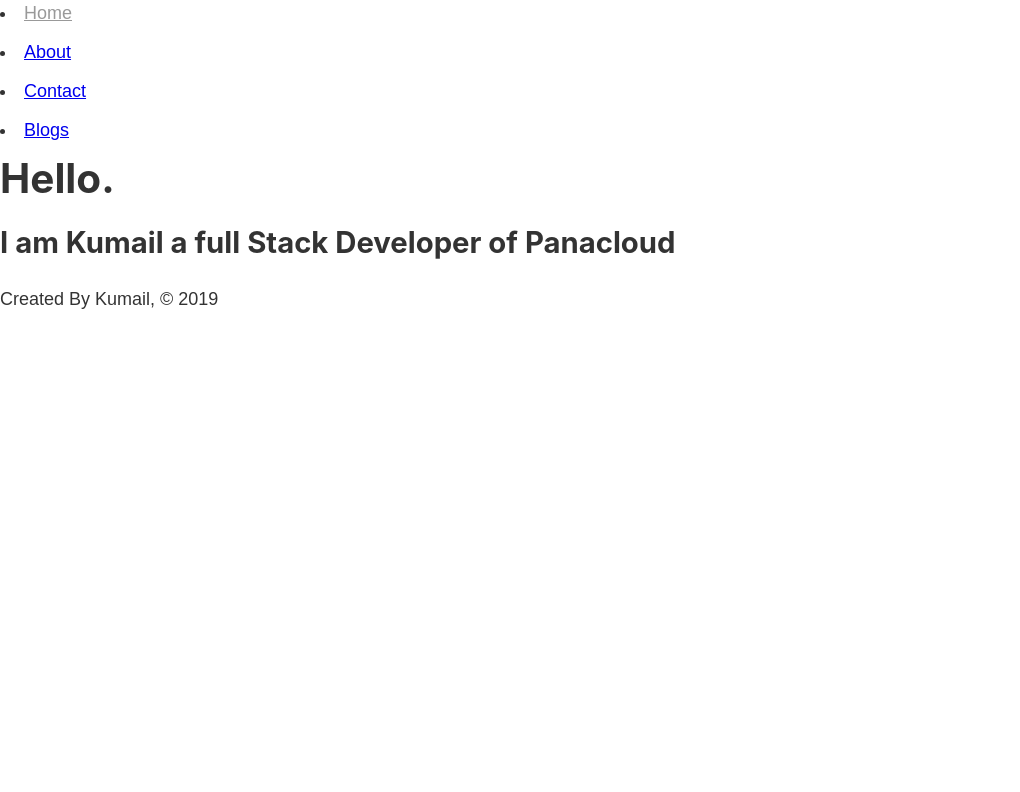
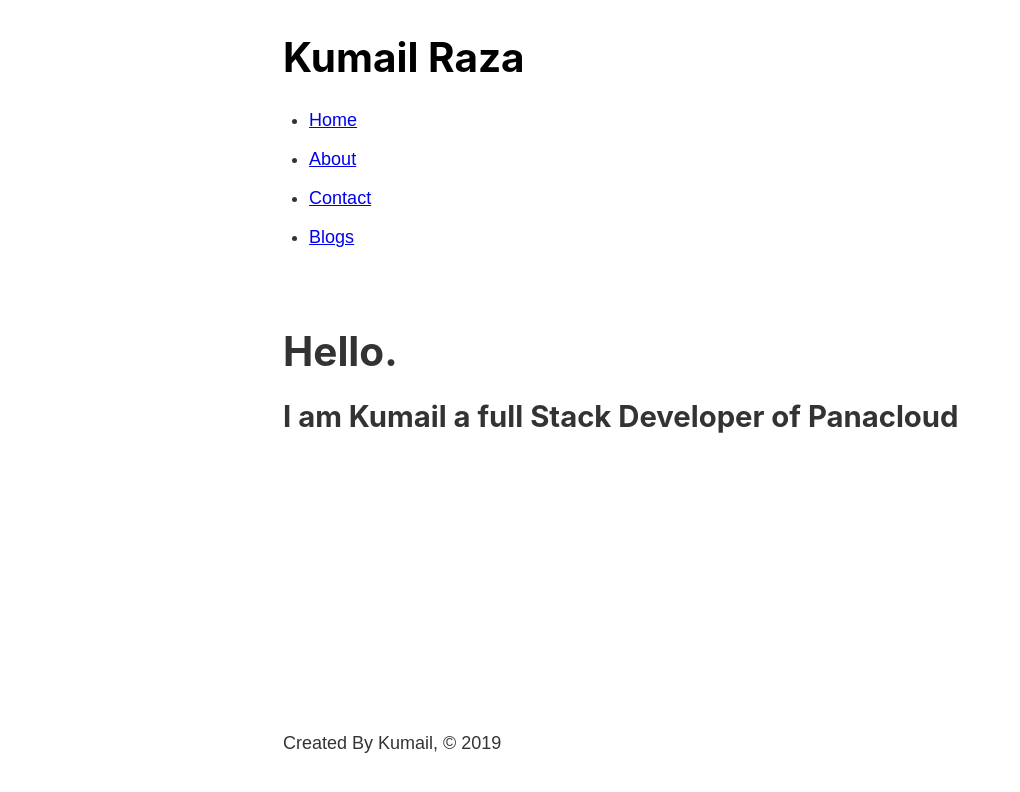
Before and after one commit to Kumail786/Gatsby-Learning, a Gatsby site: page / in a window 1280 px wide. Shown: the whole page, without its empty margins (0-1020 px from the left). Built offline with nearby package versions, Linux system fonts and the light colour scheme; Gatsby itself is replaced by a stand-in of ours.

Commit message:
basics done

```diff
--- a/src/components/header.js
+++ b/src/components/header.js
@@ -3,20 +3,23 @@ import { Link } from 'gatsby'
 import  headerStyles from'./header.module.scss'
 const Header = ()=>{
 return (
-    <header>
+    <header className={headerStyles.header}>
+       <Link className={headerStyles.title} to="/"> <h1>Kumail Raza</h1></Link>
         <nav>
+            <ul className={headerStyles.navList} >
             <li>
-                <Link className={headerStyles.link} to="/">Home</Link>
+                <Link className={headerStyles.navItem} activeClassName={headerStyles.activeNavItem} to="/">Home</Link>
             </li>
             <li>
-                <Link to="/about">About</Link>
+                <Link className={headerStyles.navItem} activeClassName={headerStyles.activeNavItem} to="/about">About</Link>
             </li>
             <li>
-                <Link to="/contact">Contact</Link>
+                <Link className={headerStyles.navItem} activeClassName={headerStyles.activeNavItem} to="/contact">Contact</Link>
             </li>
             <li>
-                <Link to="/blog">Blogs</Link>
+                <Link className={headerStyles.navItem} activeClassName={headerStyles.activeNavItem} to="/blog">Blogs</Link>
             </li>
+            </ul>
         </nav>
 
     </header>
--- a/src/components/header.module.scss
+++ b/src/components/header.module.scss
@@ -1,3 +1,31 @@
-.link{
+
+
+.header{
+    padding: 1rem 0 3rem;
+}
+
+.title{
+    color: #000000;
+    font-size: 3rem;
+    text-decoration: none;
+}
+
+.nav-list{
+    display: flex;
+    list-style-type: none;
+    margin: 0;
+}
+.nav-item{
     color: #999999;
+    font-size: .9rem;
+    margin-right: 1.3rem;
+    text-decoration: none;
 }
+
+.nav-item:hover{
+
+    color: red;
+}
+.active-nav-item{
+    color: green;
+}
--- a/src/components/layout.js
+++ b/src/components/layout.js
@@ -1,9 +1,15 @@
 import React from "react"
 import Header from './header'
 import Footer from './footer'
-
+import LayoutStyles from './layout.module.scss'
 const Layout = props => {
 
-  return <div><Header/>{props.children}<Footer/></div>
+  return <div className={LayoutStyles.container}>
+    <div className={LayoutStyles.content}>
+    <Header/>
+    {props.children}
+    </div>
+    <Footer/>
+    </div>
 }
 export  default Layout
--- /dev/null
+++ b/src/components/layout.module.scss
@@ -0,0 +1,11 @@
+.container{
+    margin: 0 auto;
+    max-width: 750px;
+    padding: 1rem;
+    display: flex;
+    flex-direction: column;
+    min-height: 100vh;
+}
+.content{
+    flex-grow: 1;
+}
```
